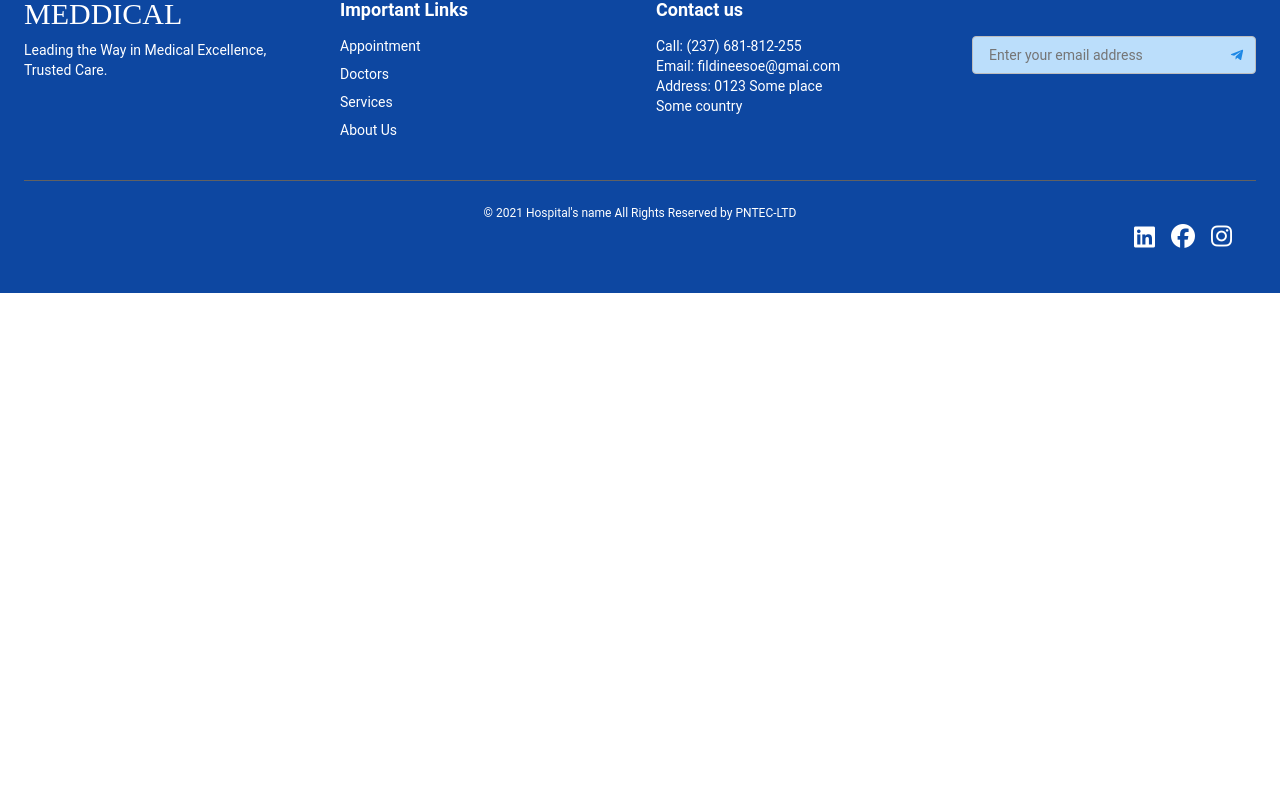
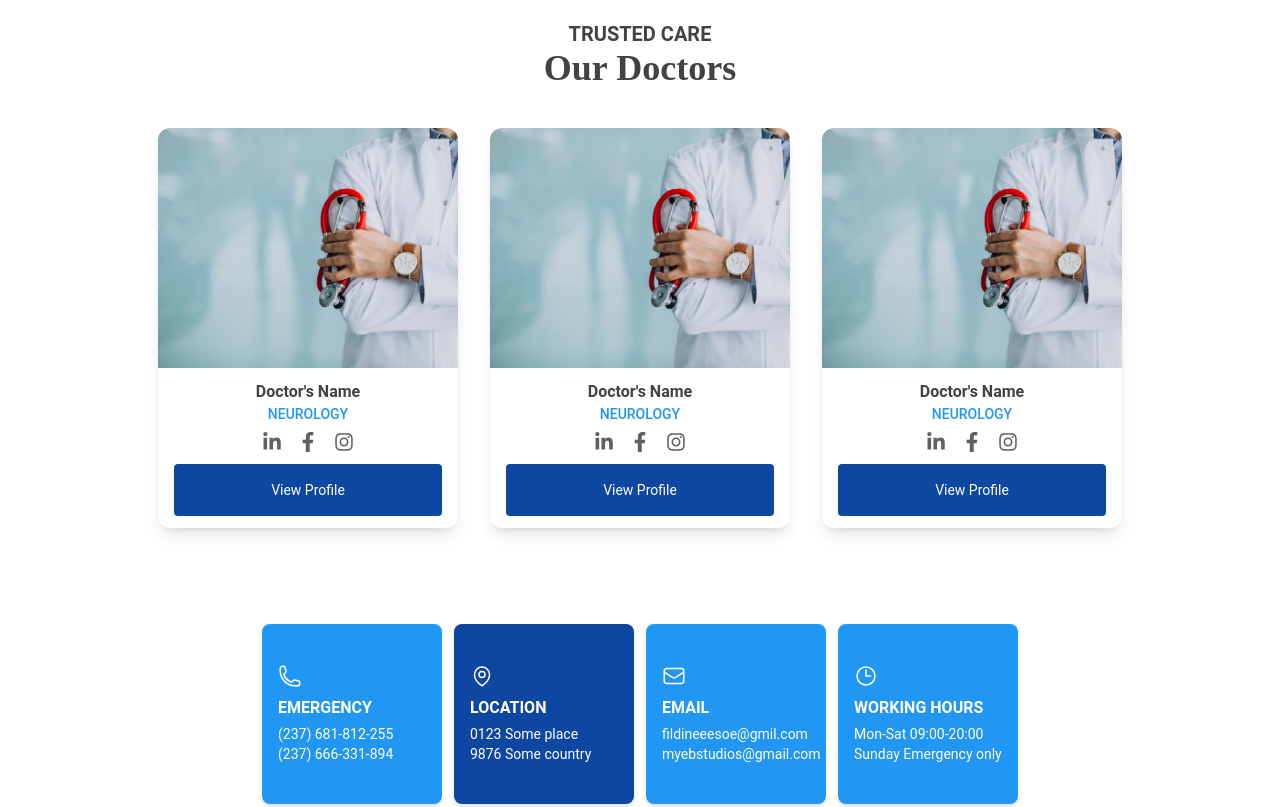
Before and after one commit to pdvladking/mern-hospital-site, a React (Vite) app in the folder client/: page / in a window 1280 px wide. Shown: the part 1093-1900 px from the top of the page. Before the commit the page ends 1386 px from the top, so only its background shows below. Built offline with nearby package versions, Linux system fonts and the light colour scheme.

Commit message:
Added doctor card section with three profiles, icons, and layout updates

```diff
--- a/client/src/App.jsx
+++ b/client/src/App.jsx
@@ -2,8 +2,10 @@ import ActionButtonRow from './components/ActionButtonRow';
 import Footer from './components/Footer';
 import Header from './components/Header';
 import Hero from './components/Hero';
+import FooterCard from './components/FooterCard';
 
 import { ThemeProvider } from '@material-tailwind/react';
+import DoctorCard from './components/DoctorCard';
 
 function App() {
   return (
@@ -11,6 +13,8 @@ function App() {
       <Header />
       <Hero />
       <ActionButtonRow />
+      <DoctorCard />
+      <FooterCard />
       <Footer />
     </ThemeProvider>
   );
--- /dev/null
+++ b/client/src/components/DoctorCard.jsx
@@ -0,0 +1,85 @@
+import { FaFacebookF, FaInstagram, FaLinkedinIn } from 'react-icons/fa';
+
+const DoctorSection = () => {
+  return (
+    <section className="px-6 py-16 bg-white dark:bg-neutral-900">
+      <h4 className="text-xl font-bold mb-10 text-center text-gray-800 dark:text-white">
+        TRUSTED CARE
+        <h2 className="text-4xl font-logo">Our Doctors</h2>
+      </h4>
+
+      <div className="flex flex-wrap justify-center gap-8">
+        {/* Doctor 1 */}
+        <div className="w-full sm:w-[260px] lg:w-[300px] h-[400px] rounded-xl shadow-lg overflow-hidden bg-white dark:bg-neutral-800 text-gray-800 dark:text-white flex flex-col">
+          <img
+            src="/public/young-handsome-physician-medical-robe-with-stethoscope.webp"
+            alt="Doctor 1"
+            className="w-full h-[60%] object-cover"
+          />
+          <div className="h-[40%] px-4 py-3 flex flex-col items-center justify-between">
+            <div className="text-center">
+              <h3 className="text-base font-semibold">Doctor's Name</h3>
+              <p className="text-sm font-medium text-blue-500">NEUROLOGY</p>
+            </div>
+            <div className="flex gap-4 mt-2">
+              <FaLinkedinIn className="text-xl text-gray-700 dark:text-white hover:text-blue-600" />
+              <FaFacebookF className="text-xl text-gray-700 dark:text-white hover:text-blue-600" />
+              <FaInstagram className="text-xl text-gray-700 dark:text-white hover:text-pink-500" />
+            </div>
+            <button className="w-full h-full mt-3 px-4 py-2 text-sm bg-blue-900 text-white rounded hover:bg-blue-700 transition">
+              View Profile
+            </button>
+          </div>
+        </div>
+
+        {/* Doctor 2 */}
+        <div className="w-full sm:w-[260px] lg:w-[300px] h-[400px] rounded-xl shadow-lg overflow-hidden bg-white dark:bg-neutral-800 text-gray-800 dark:text-white flex flex-col">
+          <img
+            src="/public/young-handsome-physician-medical-robe-with-stethoscope.webp"
+            alt="Doctor 2"
+            className="w-full h-[60%] object-cover"
+          />
+          <div className="h-[40%] px-4 py-3 flex flex-col items-center justify-between">
+            <div className="text-center">
+              <h3 className="text-base font-semibold">Doctor's Name</h3>
+              <p className="text-sm font-medium text-blue-500">NEUROLOGY</p>
+            </div>
+            <div className="flex gap-4 mt-2">
+              <FaLinkedinIn className="text-xl text-gray-700 dark:text-white hover:text-blue-600" />
+              <FaFacebookF className="text-xl text-gray-700 dark:text-white hover:text-blue-600" />
+              <FaInstagram className="text-xl text-gray-700 dark:text-white hover:text-pink-500" />
+            </div>
+            <button className="w-full h-full mt-3 px-4 py-2 text-sm bg-blue-900 text-white rounded hover:bg-blue-700 transition">
+              View Profile
+            </button>
+          </div>
+        </div>
+
+        {/* Doctor 3 */}
+        <div className="w-full sm:w-[260px] lg:w-[300px] h-[400px] rounded-xl shadow-lg overflow-hidden bg-white dark:bg-neutral-800 text-gray-800 dark:text-white flex flex-col">
+          <img
+            src="/public/young-handsome-physician-medical-robe-with-stethoscope.webp"
+            alt="Doctor 3"
+            className="w-full h-[60%] object-cover"
+          />
+          <div className="h-[40%] px-4 py-3 flex flex-col items-center justify-between">
+            <div className="text-center">
+              <h3 className="text-base font-semibold">Doctor's Name</h3>
+              <p className="text-sm font-medium text-blue-500">NEUROLOGY</p>
+            </div>
+            <div className="flex gap-4 mt-2">
+              <FaLinkedinIn className="text-xl text-gray-700 dark:text-white hover:text-blue-600" />
+              <FaFacebookF className="text-xl text-gray-700 dark:text-white hover:text-blue-600" />
+              <FaInstagram className="text-xl text-gray-700 dark:text-white hover:text-pink-500" />
+            </div>
+            <button className="w-full h-full mt-3 px-4 py-2 text-sm bg-blue-900 text-white rounded hover:bg-blue-700 transition">
+              View Profile
+            </button>
+          </div>
+        </div>
+      </div>
+    </section>
+  );
+};
+
+export default DoctorSection;
--- a/client/src/components/FooterCard.jsx
+++ b/client/src/components/FooterCard.jsx
@@ -0,0 +1,46 @@
+import {
+  PhoneIcon,
+  MapPinIcon,
+  EnvelopeIcon,
+  ClockIcon,
+} from '@heroicons/react/24/outline';
+
+const FooterCard = () => {
+  return (
+    <section className="flex flex-wrap gap-3 px-4 py-8 justify-center bg-white dark:bg-neutral-900">
+      {/* Emergency */}
+      <div className="w-full max-w-[180px] aspect-square flex flex-col justify-center items-start bg-blue-500 text-white p-4 rounded-lg shadow-md">
+        <PhoneIcon className="h-6 w-6 mb-2 text-white" />
+        <h3 className="text-base font-semibold mb-1">EMERGENCY</h3>
+        <p className="text-sm">(237) 681-812-255</p>
+        <p className="text-sm">(237) 666-331-894</p>
+      </div>
+
+      {/* Location */}
+      <div className="w-full max-w-[180px] aspect-square flex flex-col justify-center items-start bg-blue-900 text-white p-4 rounded-lg shadow-md">
+        <MapPinIcon className="h-6 w-6 mb-2 text-white" />
+        <h3 className="text-base font-semibold mb-1">LOCATION</h3>
+        <p className="text-sm">0123 Some place</p>
+        <p className="text-sm">9876 Some country</p>
+      </div>
+
+      {/* Email */}
+      <div className="w-full max-w-[180px] aspect-square flex flex-col justify-center items-start bg-blue-500 text-white p-4 rounded-lg shadow-md">
+        <EnvelopeIcon className="h-6 w-6 mb-2 text-white" />
+        <h3 className="text-base font-semibold mb-1">EMAIL</h3>
+        <p className="text-sm">fildineeesoe@gmil.com</p>
+        <p className="text-sm">myebstudios@gmail.com</p>
+      </div>
+
+      {/* Working Hours */}
+      <div className="w-full max-w-[180px] aspect-square flex flex-col justify-center items-start bg-blue-500 text-white p-4 rounded-lg shadow-md">
+        <ClockIcon className="h-6 w-6 mb-2 text-white" />
+        <h3 className="text-base font-semibold mb-1">WORKING HOURS</h3>
+        <p className="text-sm">Mon-Sat 09:00-20:00</p>
+        <p className="text-sm">Sunday Emergency only</p>
+      </div>
+    </section>
+  );
+};
+
+export default FooterCard;
```
